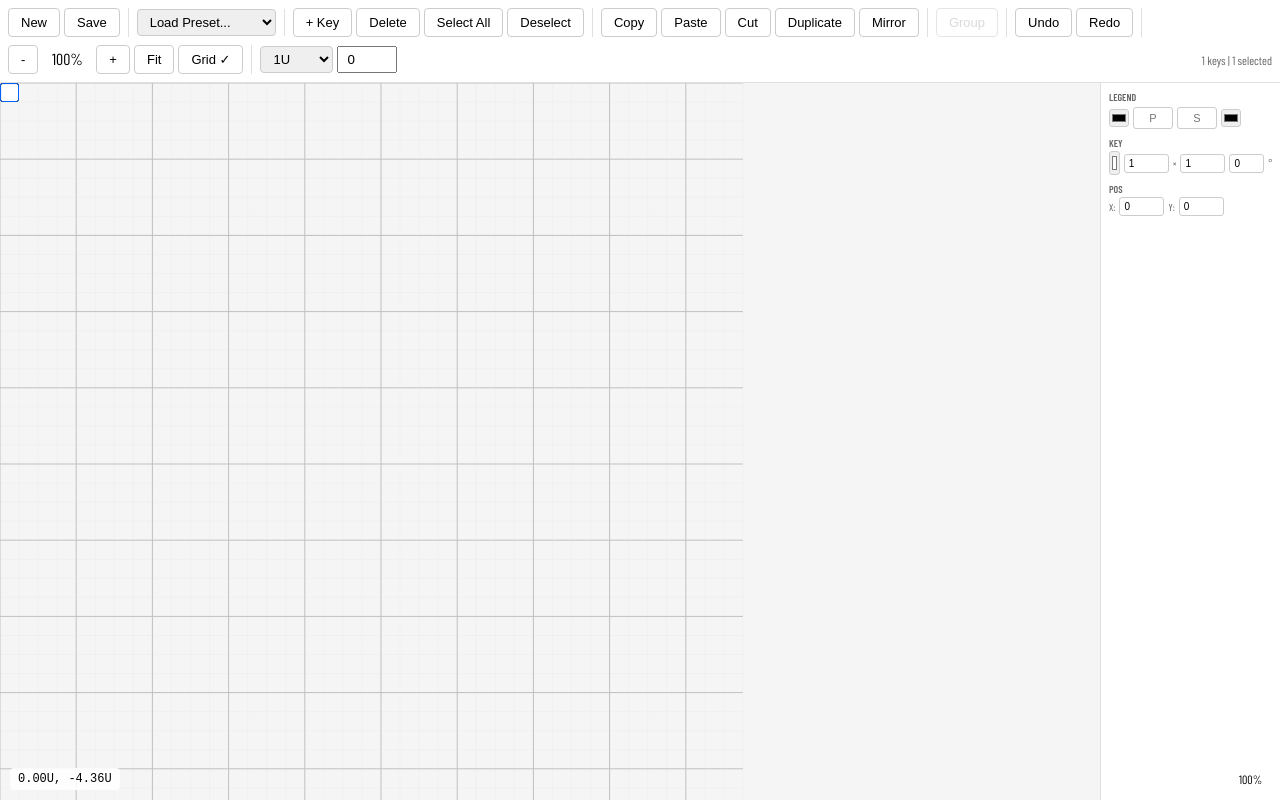
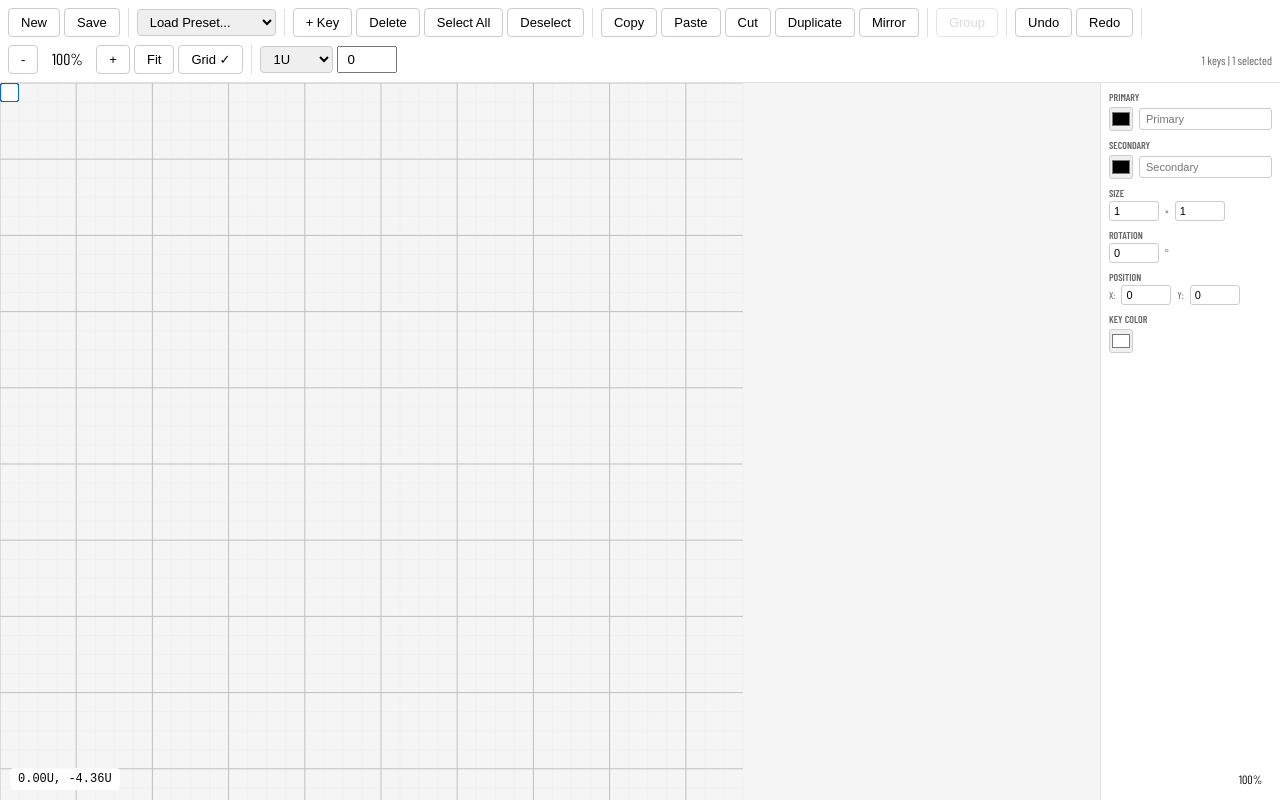
Before and after one commit to thekingofspain/kanata-editor, a React (Vite) app: page / in a window 1280 px wide. Both pictures are taken after a click on the button "+ Key". Built offline with nearby package versions, Linux system fonts and the light colour scheme.

Commit message:
refactor: reorganize properties panel with separate lines

```diff
--- a/src/components/PropertiesPanel.tsx
+++ b/src/components/PropertiesPanel.tsx
@@ -72,7 +72,7 @@ export const PropertiesPanel: React.FC = () => {
   return (
     <div className="properties-panel">
       <div className="panel-section">
-        <label>Legend</label>
+        <label>Primary</label>
         <div className="legend-row">
           <input
             type="color"
@@ -81,41 +81,37 @@ export const PropertiesPanel: React.FC = () => {
             title="Primary color"
           />
           <input
-            className="legend-input"
             type="text"
             value={selectedKey.legend.primary || ''}
             onChange={(e) => handleLegendChange('primary', e.target.value)}
-            placeholder="P"
+            placeholder="Primary"
           />
-          <input
-            className="legend-input"
-            type="text"
-            value={selectedKey.legend.secondary || ''}
-            onChange={(e) => handleLegendChange('secondary', e.target.value)}
-            placeholder="S"
-          />
+        </div>
+      </div>
+
+      <div className="panel-section">
+        <label>Secondary</label>
+        <div className="legend-row">
           <input
             type="color"
             value={selectedKey.legend.secondaryColor || '#000000'}
             onChange={(e) => handleLegendColorChange('secondaryColor', e.target.value)}
             title="Secondary color"
           />
+          <input
+            type="text"
+            value={selectedKey.legend.secondary || ''}
+            onChange={(e) => handleLegendChange('secondary', e.target.value)}
+            placeholder="Secondary"
+          />
         </div>
       </div>
 
       <div className="panel-section compact">
-        <label>Key</label>
+        <label>Size</label>
         <div className="legend-row">
           <input
-            type="color"
-            className="large-color"
-            value={selectedKey.color || '#ffffff'}
-            onChange={(e) => handleKeyColorChange(e.target.value)}
-            title="Key color"
-          />
-          <input
             type="number"
-            className="num-input"
             value={selectedKey.width}
             onChange={(e) => handleSizeChange('width', e.target.value)}
             step="0.25"
@@ -124,15 +120,19 @@ export const PropertiesPanel: React.FC = () => {
           <span>×</span>
           <input
             type="number"
-            className="num-input"
             value={selectedKey.height}
             onChange={(e) => handleSizeChange('height', e.target.value)}
             step="0.25"
             min="0.25"
           />
+        </div>
+      </div>
+
+      <div className="panel-section compact">
+        <label>Rotation</label>
+        <div className="legend-row">
           <input
             type="number"
-            className="num-input-small"
             value={selectedKey.rotation}
             onChange={(e) => handleRotationChange(e.target.value)}
             step="15"
@@ -142,12 +142,11 @@ export const PropertiesPanel: React.FC = () => {
       </div>
 
       <div className="panel-section compact">
-        <label>Pos</label>
+        <label>Position</label>
         <div className="legend-row">
           <span>X:</span>
           <input
             type="number"
-            className="num-input"
             value={selectedKey.x}
             onChange={(e) => handlePositionChange('x', e.target.value)}
             step="0.25"
@@ -155,13 +154,24 @@ export const PropertiesPanel: React.FC = () => {
           <span>Y:</span>
           <input
             type="number"
-            className="num-input"
             value={selectedKey.y}
             onChange={(e) => handlePositionChange('y', e.target.value)}
             step="0.25"
           />
         </div>
       </div>
+
+      <div className="panel-section">
+        <label>Key Color</label>
+        <div className="legend-row">
+          <input
+            type="color"
+            value={selectedKey.color || '#ffffff'}
+            onChange={(e) => handleKeyColorChange(e.target.value)}
+            title="Key color"
+          />
+        </div>
+      </div>
     </div>
   );
 };
--- a/src/index.css
+++ b/src/index.css
@@ -128,43 +128,29 @@ select {
 
 .legend-row {
   display: flex;
-  gap: 4px;
+  gap: 6px;
   align-items: center;
 }
 
-.legend-input {
-  width: 40px !important;
-  text-align: center;
+.legend-row input[type="text"] {
+  flex: 1;
 }
 
 .legend-row input[type="color"] {
-  width: 20px;
-  height: 18px;
+  width: 24px;
+  height: 24px;
   padding: 0;
   border: 1px solid #ccc;
   border-radius: 3px;
   cursor: pointer;
 }
 
-.legend-row input[type="color"].large-color {
-  width: 28px;
-  height: 24px;
-}
-
-.legend-row .num-input {
-  width: 45px;
+.legend-row input[type="number"] {
+  width: 50px;
   padding: 3px 4px;
   border: 1px solid #ccc;
   border-radius: 3px;
-  font-size: 10px;
-}
-
-.legend-row .num-input-small {
-  width: 35px;
-  padding: 3px 4px;
-  border: 1px solid #ccc;
-  border-radius: 3px;
-  font-size: 10px;
+  font-size: 11px;
 }
 
 .legend-row span {
```
